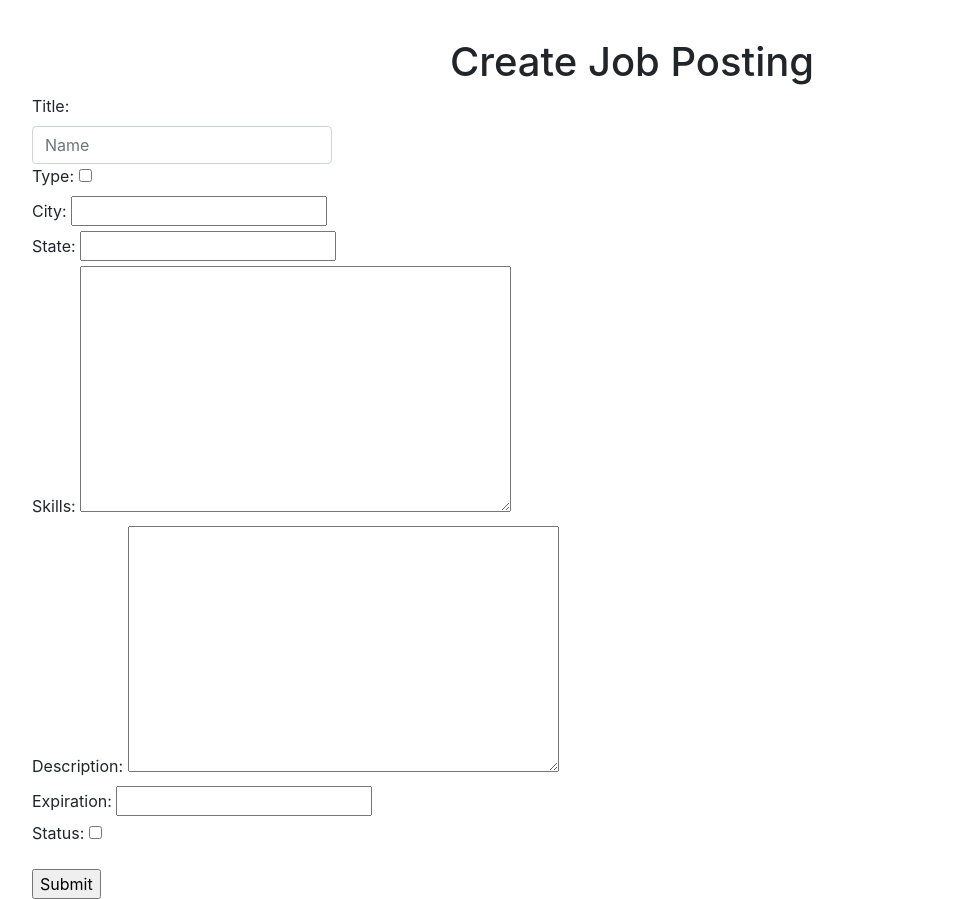
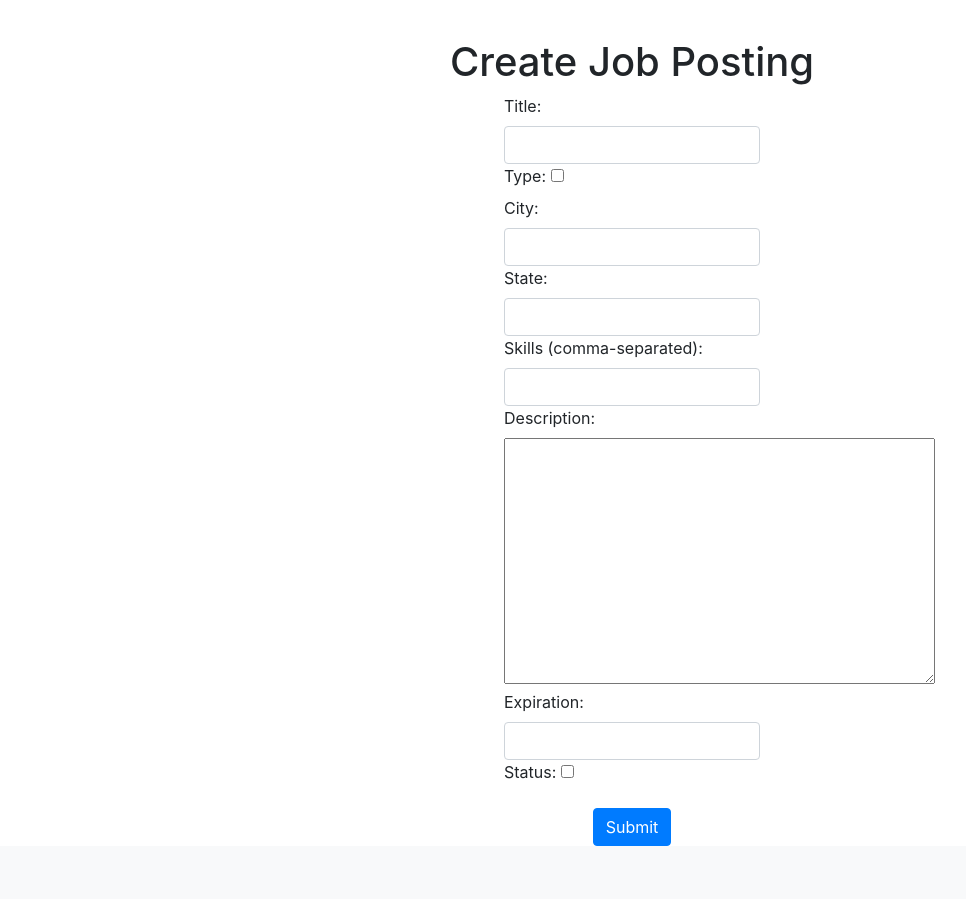
Before and after one commit to jackmunhall/TinDev, a Django app: page /posts/create in a window 1280 px wide. Shown: the part 56-955 px from the top of the page, without its empty margins (8-974 px from the left). After the commit the page ends 902 px from the top, so only its background shows below. Run offline with Django 4.2, Linux system fonts and the light colour scheme; a user stored in the database is signed in.

Commit message:
create recruiter post page

```diff
--- a/src/tindev/forms.py
+++ b/src/tindev/forms.py
@@ -1,22 +1,39 @@
 from django.forms import ModelForm
-from django.forms import ModelForm, TextInput, EmailInput
+from django.forms import ModelForm, TextInput, EmailInput, CheckboxInput
 from .models import *
 
 class PostForm(ModelForm):
     class Meta:
         model = Post
         fields = ['title', 'type', 'city', 'state', 'skills', 'description', 'expiration', 'status']
+        labels = {
+            'skills':'Skills (comma-separated):'
+        }
         widgets = {
             'title': TextInput(attrs={
                 'class': "form-control",
-                'style': 'max-width: 300px;',
-                'placeholder': 'Name'
+                'style': 'max-width: 300px; ',
                 }),
-            'email': EmailInput(attrs={
+            'type': CheckboxInput(attrs={
+                'class': "",
+                'style': 'max-width: 300px; ',
+                }),
+            'city': TextInput(attrs={
                 'class': "form-control",
                 'style': 'max-width: 300px;',
-                'placeholder': 'Email'
-                })
+                }),
+            'state': TextInput(attrs={
+                'class': "form-control",
+                'style': 'max-width: 300px;',
+                }),
+            'skills': TextInput(attrs={
+                'class': "form-control",
+                'style': 'max-width: 300px;',
+                }),
+            'expiration': TextInput(attrs={
+                'class': "form-control",
+                'style': 'max-width: 300px;',
+                }),
         }
 
 class UserForm(ModelForm):
--- a/src/tindev/templates/tindev/posts/create.html
+++ b/src/tindev/templates/tindev/posts/create.html
@@ -10,6 +10,11 @@ h3, h1, p, h2 {
     text-align: center;
 }
 
+.form-group {
+    width: 20%;
+    margin: auto;
+}
+
 ul {
     list-style-type: none;
 }
@@ -18,10 +23,10 @@ ul {
 <form action="/posts/create" method="post">
     {% csrf_token %}
     <div class="form-group">
-        <ul >
+        <ul style="padding-left: 0px;">
             {{ form.as_ul }}
         </ul>
     </div>
-    <input style="margin-left: 40px" type="submit">
+    <input style="display: block; margin: auto;" class="btn btn-primary" type="submit">
 </form>
 {% endblock %}
```
